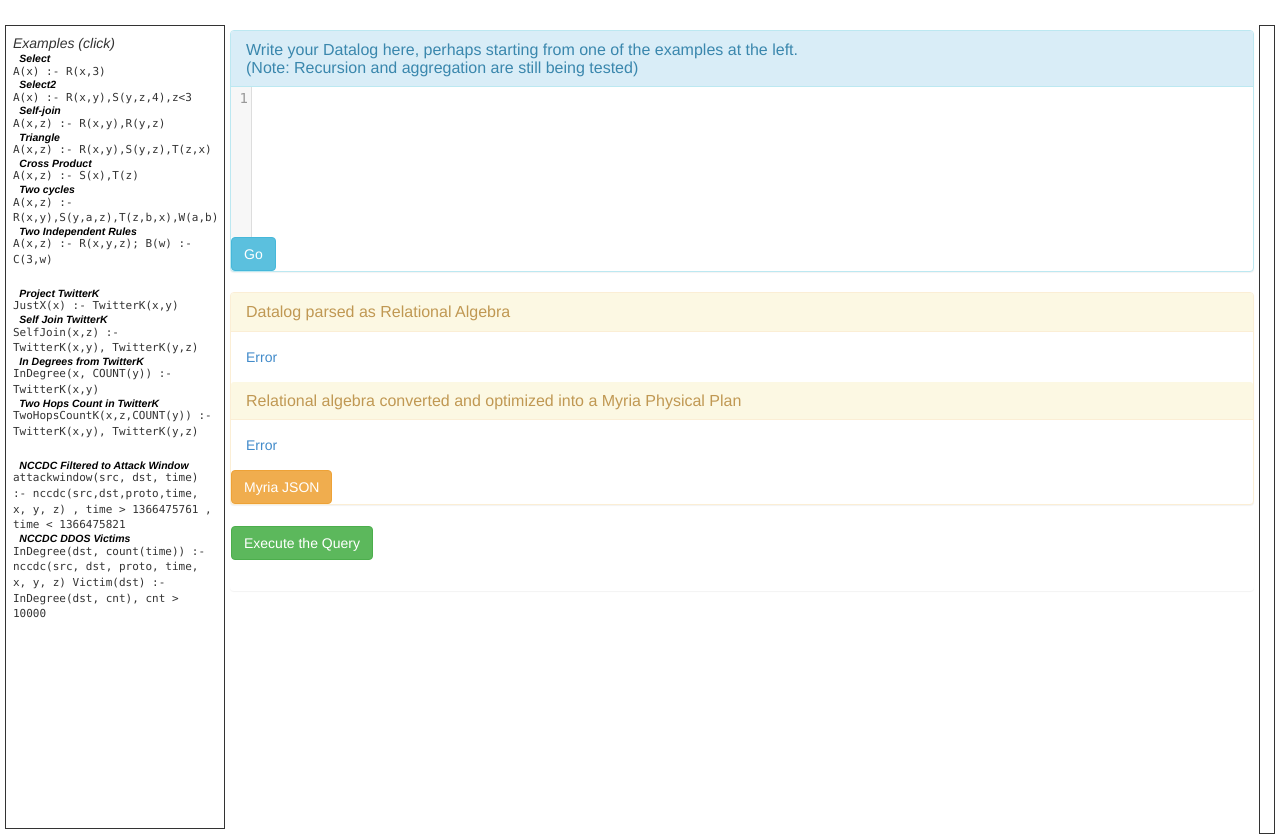
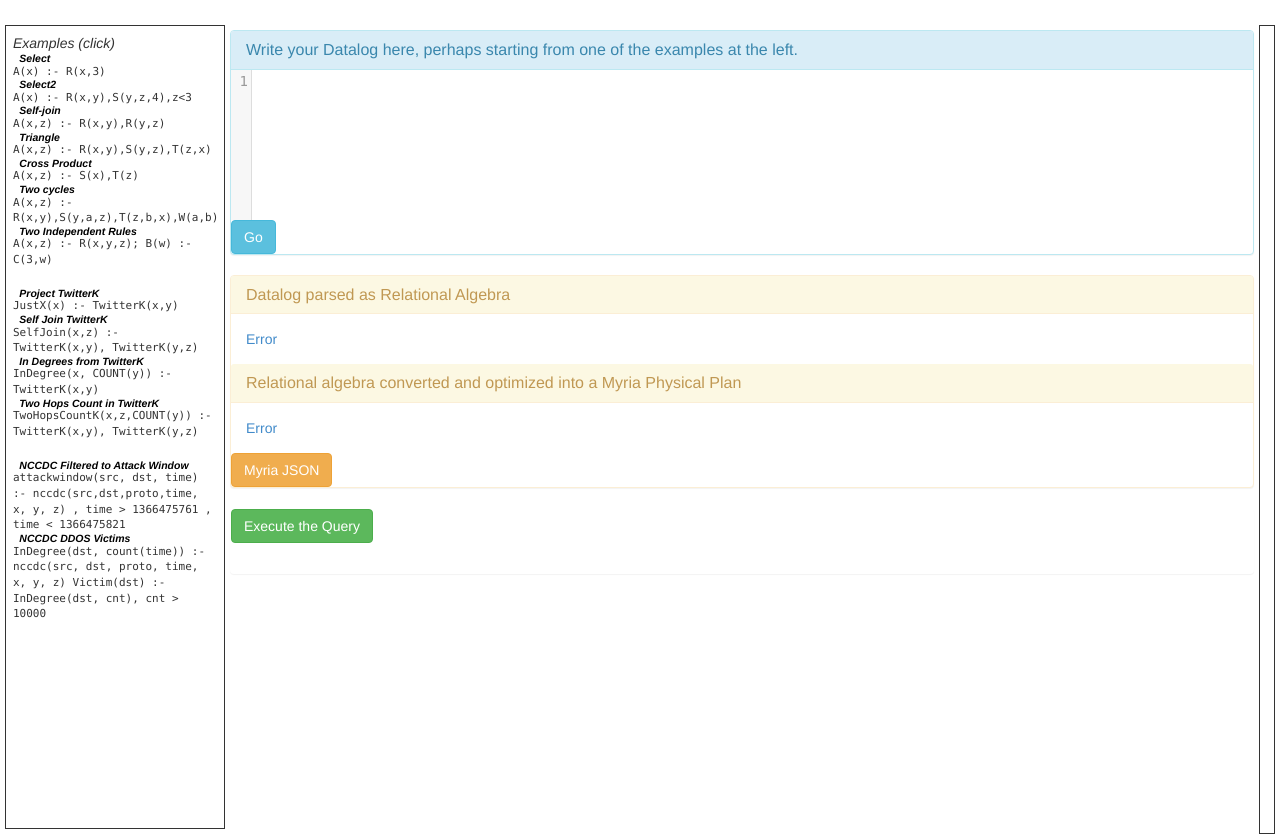
Before and after one commit to uwescience/myria-web, a Python web app: template appengine/templates/editor.html in a window 1280 px wide. Shown: the part 52-891 px from the top of the page. Run offline with Jinja, Linux system fonts and the light colour scheme; the template is opened without the code that fills it, so the values that code supplies are empty.

Commit message:
editor.html: remove note about testing
Signed-off-by: Daniel Halperin <dhalperi@cs.washington.edu>

```diff
--- a/appengine/templates/editor.html
+++ b/appengine/templates/editor.html
@@ -106,8 +106,7 @@
 					<div class="panel-heading">
 						<h3 class="panel-title">
 							Write your Datalog here, perhaps starting from one of the
-							examples at the left.<br> (Note: Recursion and aggregation
-							are still being tested)
+							examples at the left.
 						</h3>
 					</div>
 					<textarea cols="83" rows="2" id="query">{{ query }}</textarea>
```
